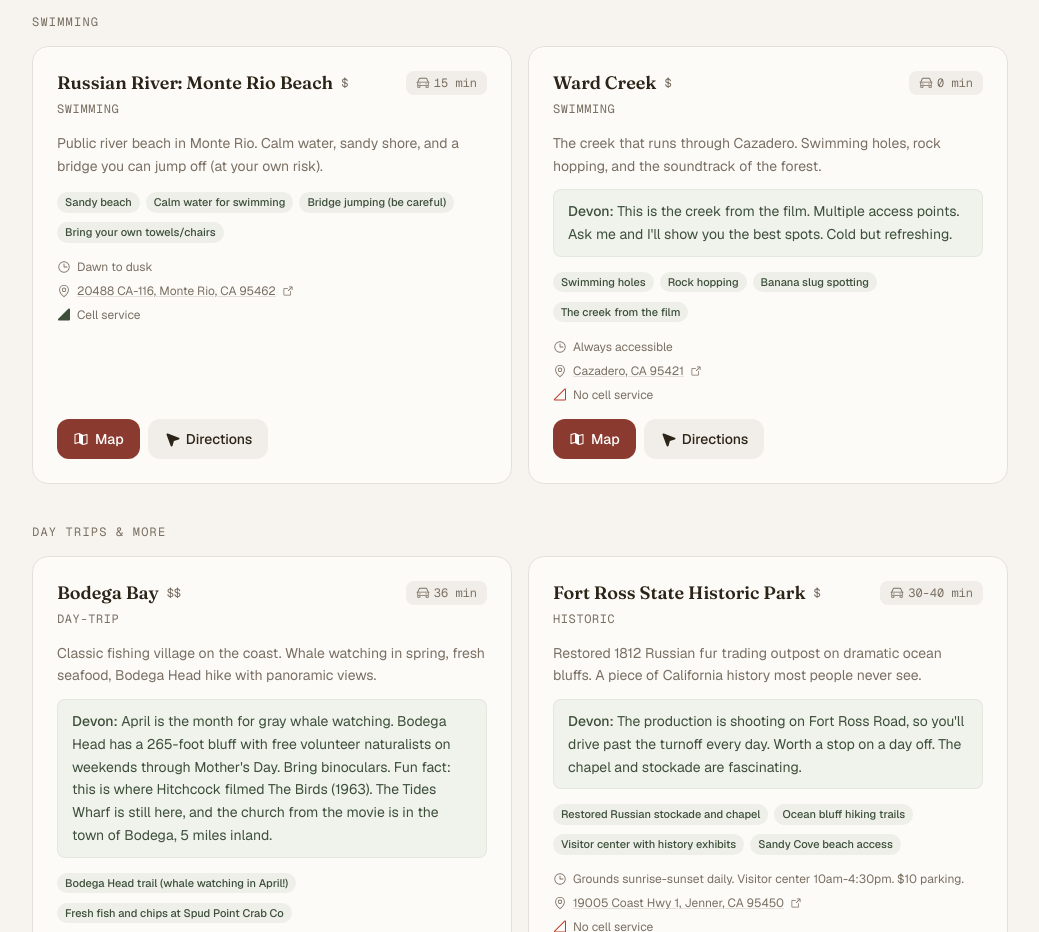
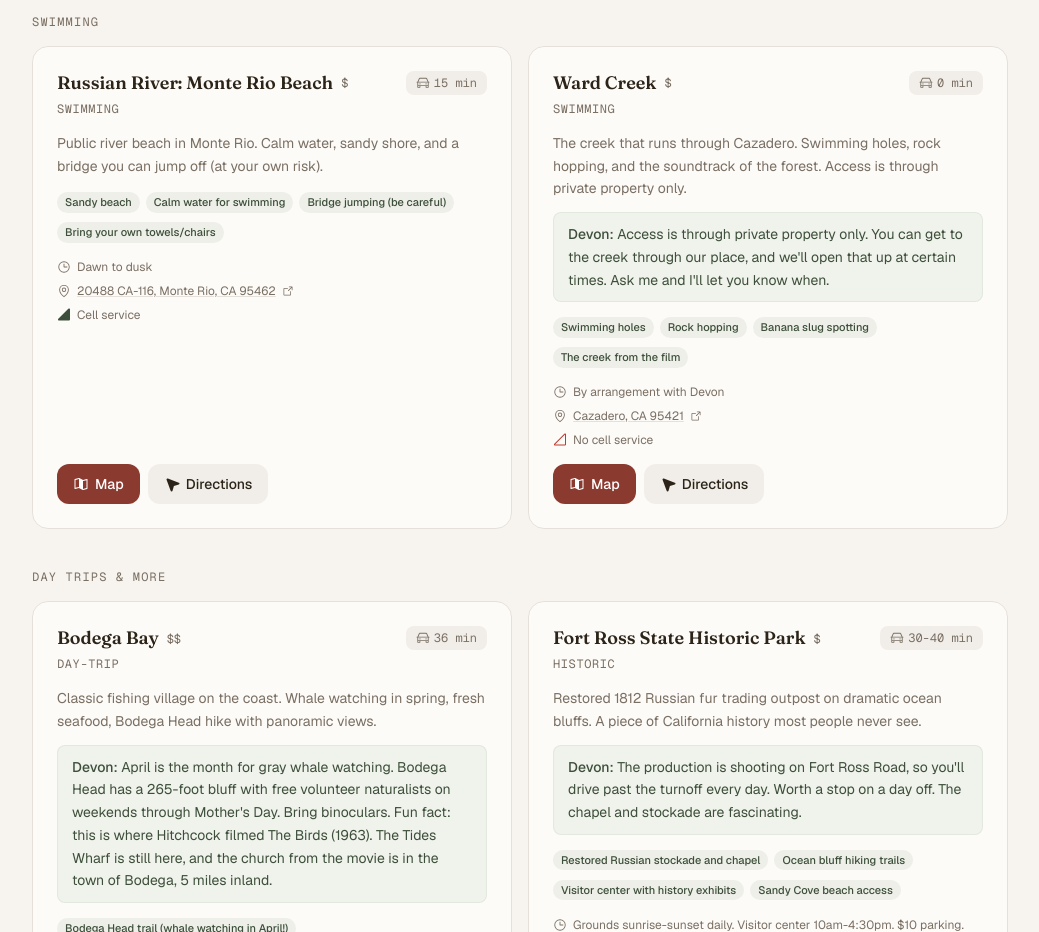
Before and after one commit to dmthepm/tenaker-guide, a Next.js app: page /outdoors in a window 1280 px wide. Shown: the part 3860-4792 px from the top of the page, without its empty margins (120-1159 px from the left). Built offline with nearby package versions, Linux system fonts and the light colour scheme.

Commit message:
Ward Creek: private property access only
Creek access is through private land. Devon will open up
access through his place at certain times. Not a public
swimming hole you can just show up to.

Co-Authored-By: Claude Opus 4.6 (1M context) <noreply@anthropic.com>

```diff
--- a/data/venues.ts
+++ b/data/venues.ts
@@ -939,12 +939,12 @@ export const venues: Venue[] = [
     category: "outdoors",
     subcategory: "swimming",
     description:
-      "The creek that runs through Cazadero. Swimming holes, rock hopping, and the soundtrack of the forest.",
+      "The creek that runs through Cazadero. Swimming holes, rock hopping, and the soundtrack of the forest. Access is through private property only.",
     devonNote:
-      "This is the creek from the film. Multiple access points. Ask me and I'll show you the best spots. Cold but refreshing.",
+      "Access is through private property only. You can get to the creek through our place, and we'll open that up at certain times. Ask me and I'll let you know when.",
     address: "Cazadero, CA 95421",
     coordinates: { lat: 38.534, lng: -123.061 },
-    hours: "Always accessible",
+    hours: "By arrangement with Devon",
     driveTime: "0 min",
     priceRange: "$",
     tags: ["swimming", "nature", "local", "free"],
```
